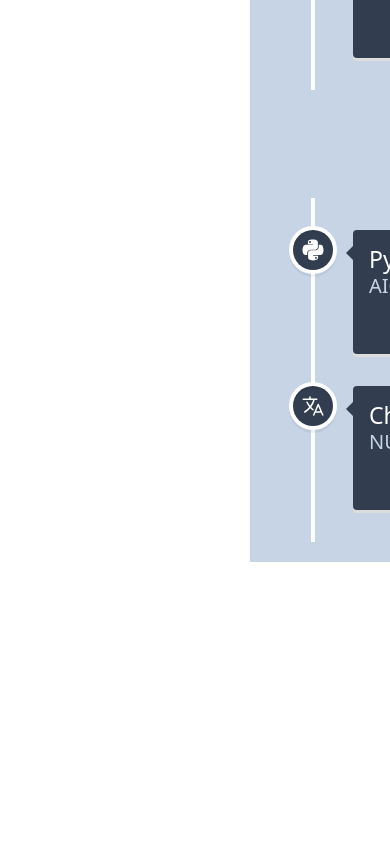
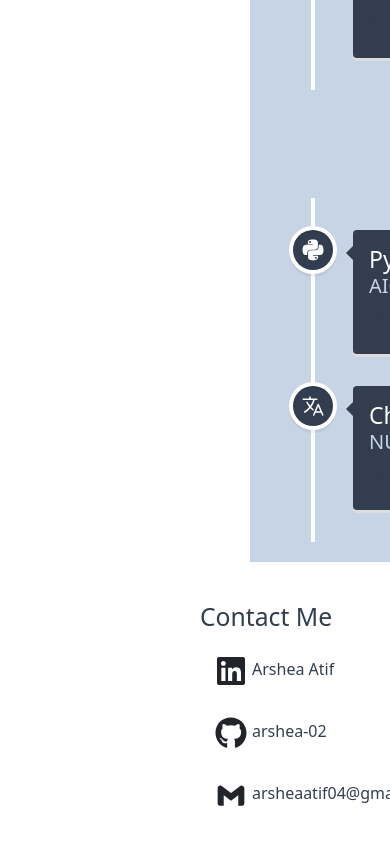
Before and after one commit to arshea-02/personal_portfolio, a React (Create React App) app in the folder client/: page / in a window 390 px wide. Shown: the part 6551-7395 px from the top of the page. Before the commit the page ends 7113 px from the top, so only its background shows below. Built offline with nearby package versions, Linux system fonts and the light colour scheme.

Commit message:
Cteat Contact Page

```diff
--- a/client/src/App.js
+++ b/client/src/App.js
@@ -4,7 +4,8 @@ import Education from "./pages/Education/Education";
 import Projects from "./pages/Projects/Projects";
 import SkillSet from "./pages/SkillSet/skillset";
 import WorkExperience from "./pages/WorkExperience/WorkExperience";
-import Certification from "./pages/Certifications/certification"
+import Certification from "./pages/Certifications/certification";
+import ContactInfo from "./pages/ContactInfo/ContactInfo";
 function App() {
   return (
     <div>
@@ -15,6 +16,7 @@ function App() {
       <Projects />
       <WorkExperience />
       <Certification />
+      <ContactInfo />
     </div>
   );
 }
--- /dev/null
+++ b/client/src/pages/ContactInfo/ContactInfo.js
@@ -0,0 +1,59 @@
+import React from "react";
+import { FaLinkedin } from "react-icons/fa";
+import { BiLogoGmail } from "react-icons/bi";
+import { FaGithub } from "react-icons/fa";
+import "./contact_info.css";
+
+const ContactInfo = () => {
+  return (
+    <>
+      <div className="container contact">
+        <h2>Contact Me</h2>
+        <div className="row">
+          <div className="col-md-4 col-lg-4 col-xs-4 col-sm-12">
+            <a href="#" className="card border-0">
+              <div className="card-content">
+                <div className="media d-flex justify-content-center">
+                  <FaLinkedin className="contact-icon" />
+                  <div className="contact-name">
+                    <p className="contact-link">Arshea Atif</p>
+                  </div>
+                </div>
+              </div>
+            </a>
+          </div>
+          <div className="col-md-3 col-lg-3 col-xs-3 col-sm-12">
+            <a href="#" className="card border-0">
+              <div className="card-content">
+                <div className="media d-flex justify-content-center">
+                    <FaGithub className="contact-icon"/>
+                  <div className="contact-name">
+                    <p className="contact-link">
+                      arshea-02
+                    </p>
+                  </div>
+                </div>
+              </div>
+            </a>
+          </div>
+          <div className="col-md-4 col-lg-4 col-xs-4 col-sm-12">
+            <a href="#" className="card border-0">
+              <div className="card-content">
+                <div className="media d-flex justify-content-center">
+                    <BiLogoGmail className="contact-icon"/>
+                  <div className="contact-name">
+                    <p className="contact-link">
+                      arsheaatif04@gmail.com
+                    </p>
+                  </div>
+                </div>
+              </div>
+            </a>
+          </div>
+        </div>
+      </div>
+    </>
+  );
+};
+
+export default ContactInfo;
--- /dev/null
+++ b/client/src/pages/ContactInfo/contact_info.css
@@ -0,0 +1,42 @@
+.contact{
+    padding: 20px;
+    padding-left: 200px;
+    margin-top: 20px;
+}
+
+.contact h2{
+    color: #323e4f;
+
+}
+
+.contact .card{
+    padding: 10px;
+    width: max-content;
+    text-decoration: none;
+}
+
+.contact-icon{
+    font-size: 2rem;
+    margin: 5px;
+}
+
+.contact-name{
+    padding-top: 7px;
+    width: fit-content;
+}
+
+.contact-link{
+    color: #323e4f;
+    margin-bottom: 0;
+    text-align: center;
+}
+
+.contact-link:hover{
+    color:rgb(84, 84, 255);
+    text-decoration: underline;
+}
+
+.contact .card:hover{
+    background-color: #d3d8df;
+    box-shadow: none;
+}
```
